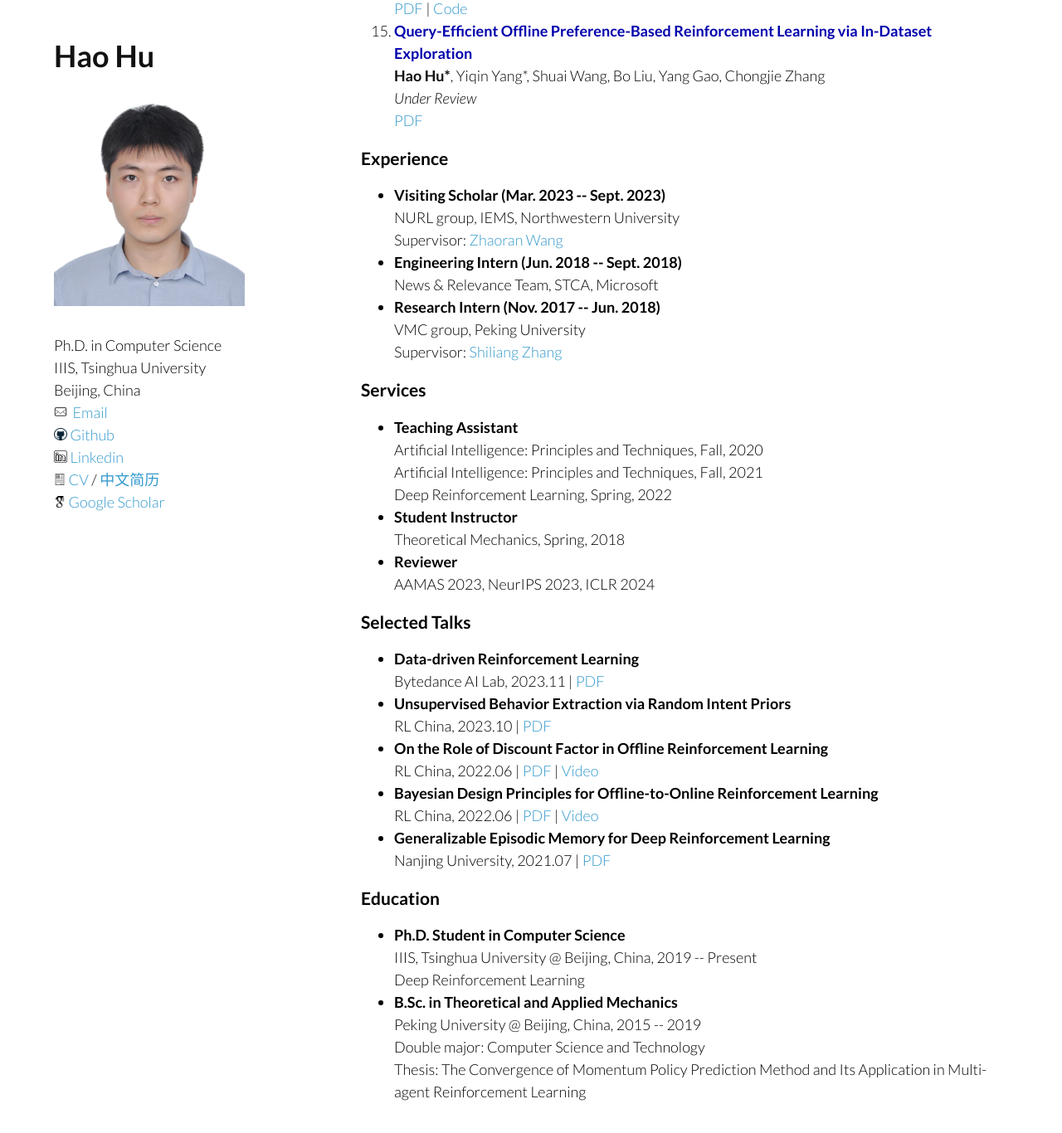
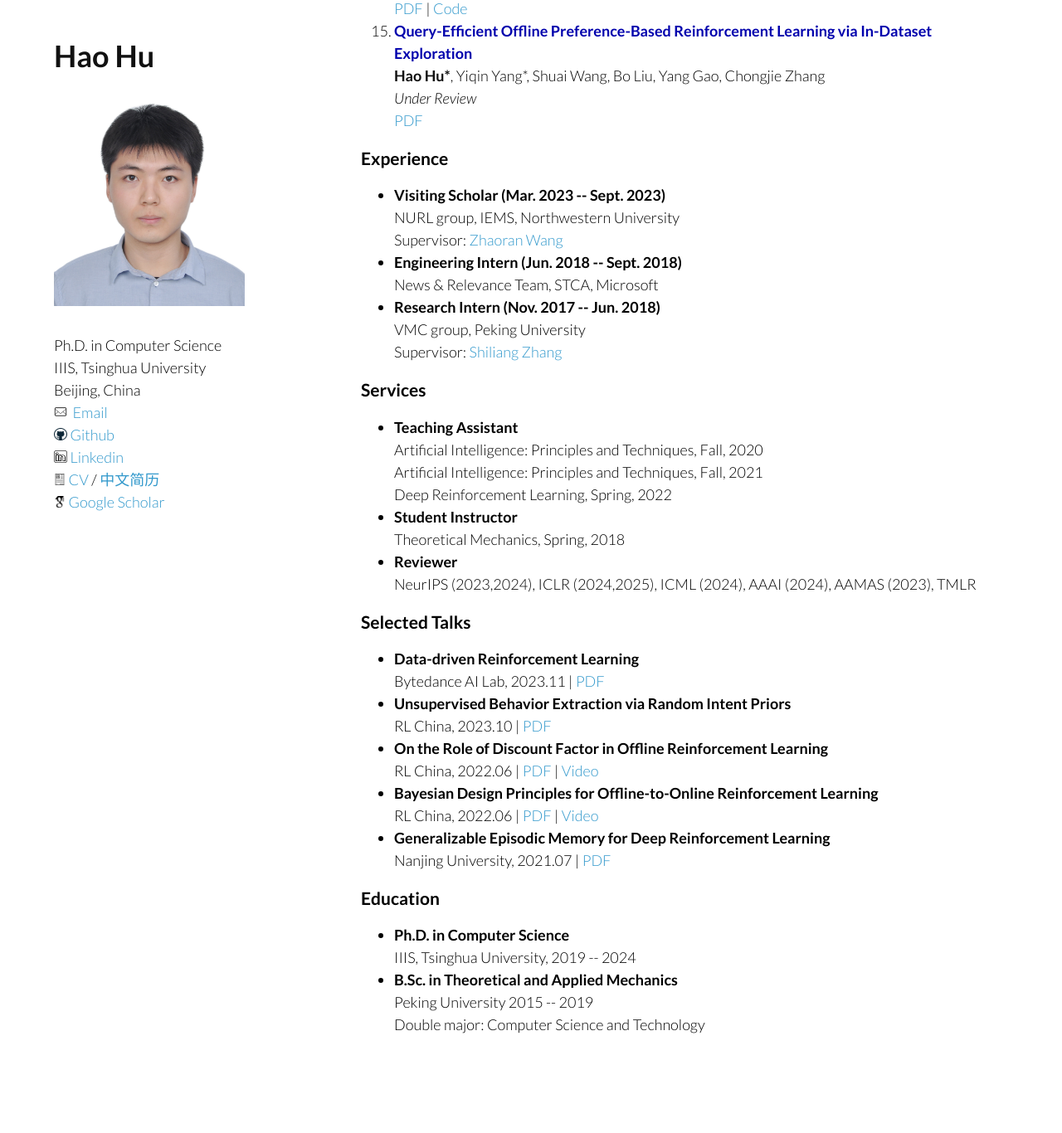
Before and after one commit to MouseHu/MouseHu.github.io, a Jekyll site: the page index.html, which Jekyll copies as it is, in a window 1280 px wide and 1400 px high, scrolled down 2222 px. Shown: the top 1366 px of the window at 83% size. Built offline with Jekyll 4.4.1, drawn with Linux system fonts in a browser that asks for light colours; after the commit the page ends 3541 px from its top, so only the background shows below that.

Commit message:
info update

```diff
--- a/index.html
+++ b/index.html
@@ -186,7 +186,7 @@
           <li><b> Student Instructor  </b> <br />
             Theoretical Mechanics, Spring, 2018<br />
           <li><b> Reviewer </b> <br />
-            AAMAS 2023, NeurIPS 2023, ICLR 2024<br />
+            NeurIPS (2023,2024), ICLR (2024,2025), ICML (2024), AAAI (2024), AAMAS (2023), TMLR<br />
       </ul>
 
       <h3>Selected Talks</h3>
@@ -217,16 +217,13 @@
       <h3>Education</h3>
       <ul>
         <li>
-          <b> Ph.D. Student in Computer Science </b> <br/>
-          IIIS, Tsinghua University @ Beijing, China, 2019 -- Present <br/>
-          Deep Reinforcement Learning
+          <b> Ph.D. in Computer Science </b> <br/>
+          IIIS, Tsinghua University, 2019 -- 2024 <br/>
         </li>
         <li>
           <b> B.Sc. in Theoretical and Applied Mechanics </b> <br/>
-          Peking University @ Beijing, China, 2015 -- 2019 <br/>
+          Peking University  2015 -- 2019 <br/>
           Double major: Computer Science and Technology<br/>
-          Thesis: The Convergence of Momentum Policy Prediction Method
-          and Its Application in Multi-agent Reinforcement Learning
         </li>
       </ul>
       <!-- <h3>On-going Projects</h3>
```
